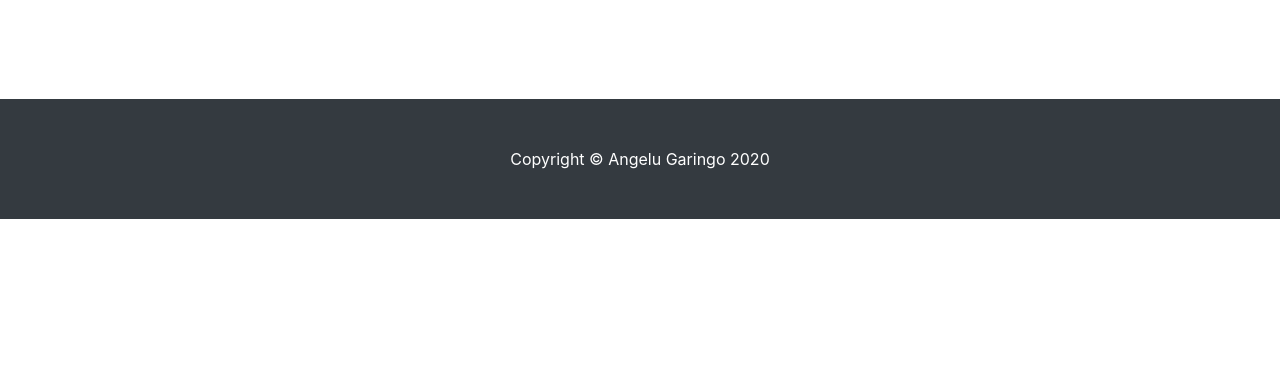
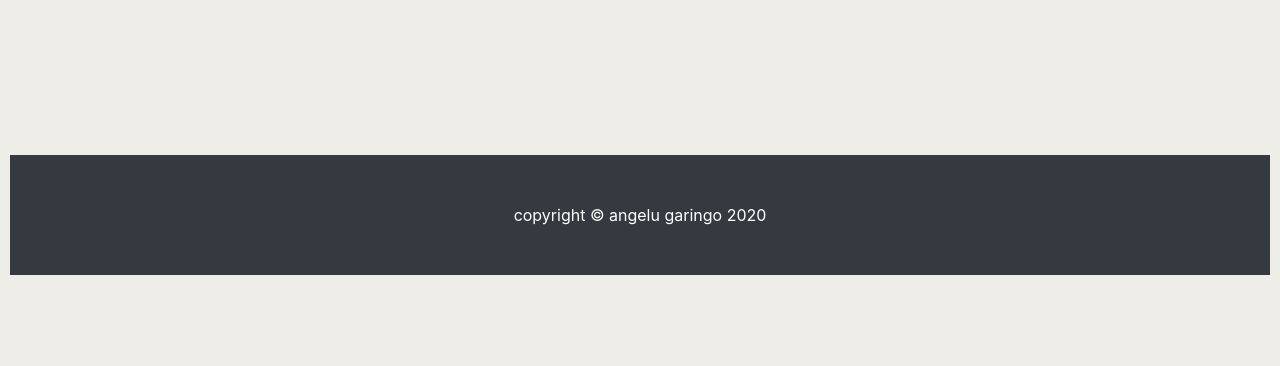
Before and after one commit to algaringo/e-commerce-website, a Django app: page /category in a window 1280 px wide. Shown: the part 434-800 px from the top of the page. Run offline with Django 3.2, Linux system fonts and the light colour scheme; parts of the project's set-up code (start-up, migrations or seed data) failed here and were passed over; some libraries are stand-ins or nearby versions.

Commit message:
Add files via upload

```diff
--- a/auctions/templates/auctions/layout.html
+++ b/auctions/templates/auctions/layout.html
@@ -4,15 +4,22 @@
 <html lang="en">
     <head>
         <title>{% block title %}Auctions{% endblock %}</title>
-        <link rel="stylesheet" href="https://stackpath.bootstrapcdn.com/bootstrap/4.5.0/css/bootstrap.min.css">
-        <script src="https://cdnjs.cloudflare.com/ajax/libs/jquery/3.5.1/jquery.min.js"></script>
-        <script src="https://cdnjs.cloudflare.com/ajax/libs/twitter-bootstrap/4.5.0/js/bootstrap.min.js"></script>
+        <meta charset="utf-8">
+        <meta name="viewport" content="width=device-width, initial-scale=1">
+        <link rel="stylesheet" href="https://cdnjs.cloudflare.com/ajax/libs/font-awesome/4.7.0/css/font-awesome.min.css">
+        <link rel="stylesheet" href="https://maxcdn.bootstrapcdn.com/bootstrap/4.3.1/css/bootstrap.min.css">
+        <script src="https://ajax.googleapis.com/ajax/libs/jquery/3.4.1/jquery.min.js"></script>
+        <script src="https://cdnjs.cloudflare.com/ajax/libs/popper.js/1.14.7/umd/popper.min.js"></script>
+        <script src="https://maxcdn.bootstrapcdn.com/bootstrap/4.3.1/js/bootstrap.min.js"></script>
+        <link href="{% static 'auctions/styles.css' %}" rel="stylesheet">
 
     </head>
     <body>
     <!-- Navigation -->
     <nav class="navbar navbar-expand-lg navbar-dark bg-dark fixed-top">
         <div class="container">
+
+        <!-- LEFT SIDE OF HEADER -->
             <a class="navbar-brand" href="{% url 'index' %}">AUCTIONS</a>
                 <div style="color:white; font-size: 12px">
                     {% if user.is_authenticated %}
@@ -24,6 +31,8 @@
             <button class="navbar-toggler" type="button" data-toggle="collapse" data-target="#navbarResponsive" aria-controls="navbarResponsive" aria-expanded="false" aria-label="Toggle navigation">
                 <span class="navbar-toggler-icon"></span>
             </button>
+
+        <!-- RIGHT SIDE OF HEADER -->
         <div class="collapse navbar-collapse" id="navbarResponsive">
             <ul class="navbar-nav ml-auto">
                 <li class="nav-item">
@@ -32,7 +41,7 @@
             {% if user.is_authenticated %}
                 <li class="nav-item">
                     <a class="nav-link" href="{% url 'watchlist' %}">Watchlist
-                        {% if watchcount == 0 %}
+                        {% if watchcount is 0 %}
                     </a>
                         {% else %}
                         <span class="nav-item badge badge-success">{{watchcount}}</span></a>
@@ -64,7 +73,8 @@
         {% block body %}
         {% endblock %}
 
-    <footer class="py-5 bg-dark" style="margin-top: 80px; display: block;">
+
+    <footer class="py-5 bg-dark" style="margin-top: 10%; display: block;">
         <div class="container">
             <p class="m-0 text-center text-white">Copyright &copy; Angelu Garingo 2020</p>
         </div>
```
Lines whose indentation alone changed are shown as unchanged.
